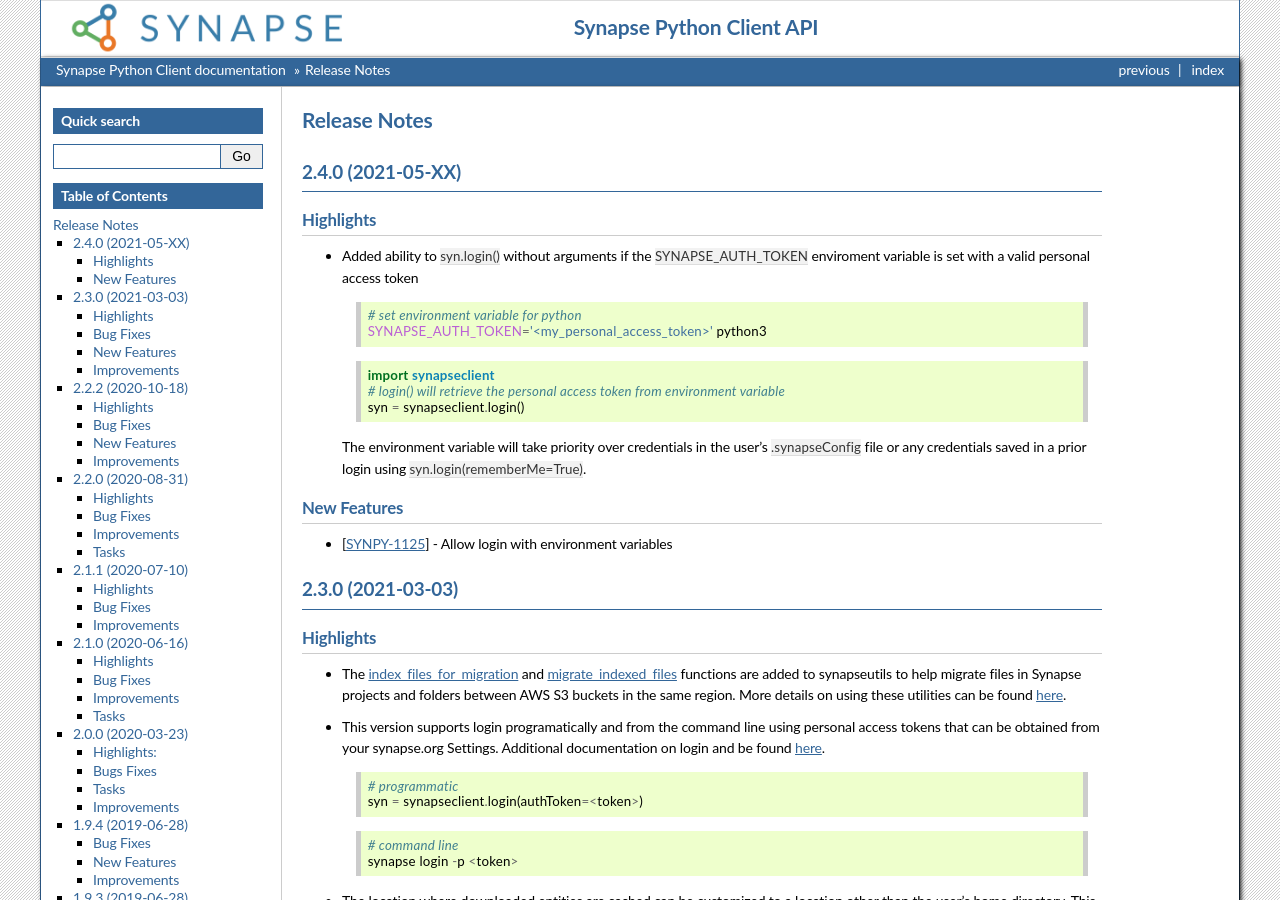
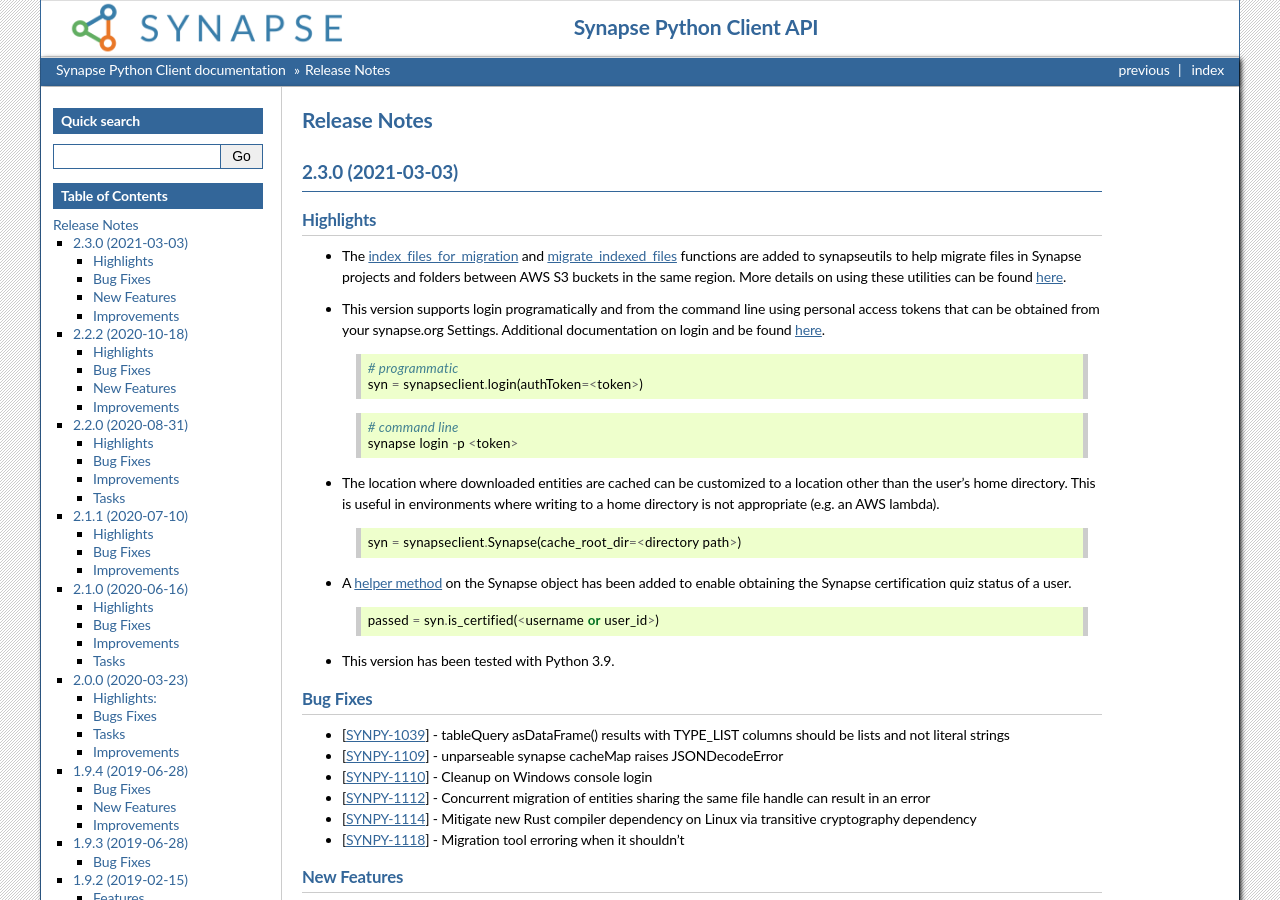
Before and after one commit to Sage-Bionetworks/synapsePythonClient, a Sphinx documentation site: the page built from docs/news.rst, in a window 1280 px wide and 900 px high. Built offline with Sphinx 7.4.7, drawn with Linux system fonts in a browser that asks for light colours; the version number could not be read and is left out.

Commit message:
easy merging

```diff
--- a/docs/news.rst
+++ b/docs/news.rst
@@ -3,31 +3,6 @@
 =============
 
 
-2.4.0 (2021-05-XX)
-==================
-
-Highlights
-----------
-
-- Added ability to :code:`syn.login()` without arguments if the :code:`SYNAPSE_AUTH_TOKEN` enviroment variable is set with a valid personal access token
-
-  .. code-block:: bash
-
-        # set environment variable for python
-        SYNAPSE_AUTH_TOKEN='<my_personal_access_token>' python3
-
-  .. code-block:: python3
-
-        import synapseclient
-        # login() will retrieve the personal access token from environment variable
-        syn = synapseclient.login()
-  The environment variable will take priority over credentials in the user's :code:`.synapseConfig` file
-  or any credentials saved in a prior login using :code:`syn.login(rememberMe=True)`.
-New Features
-------------
-
--  [`SYNPY-1125 <https://sagebionetworks.jira.com/browse/SYNPY-1125>`__] -
-   Allow login with environment variables
 
 2.3.0 (2021-03-03)
 ================
```
